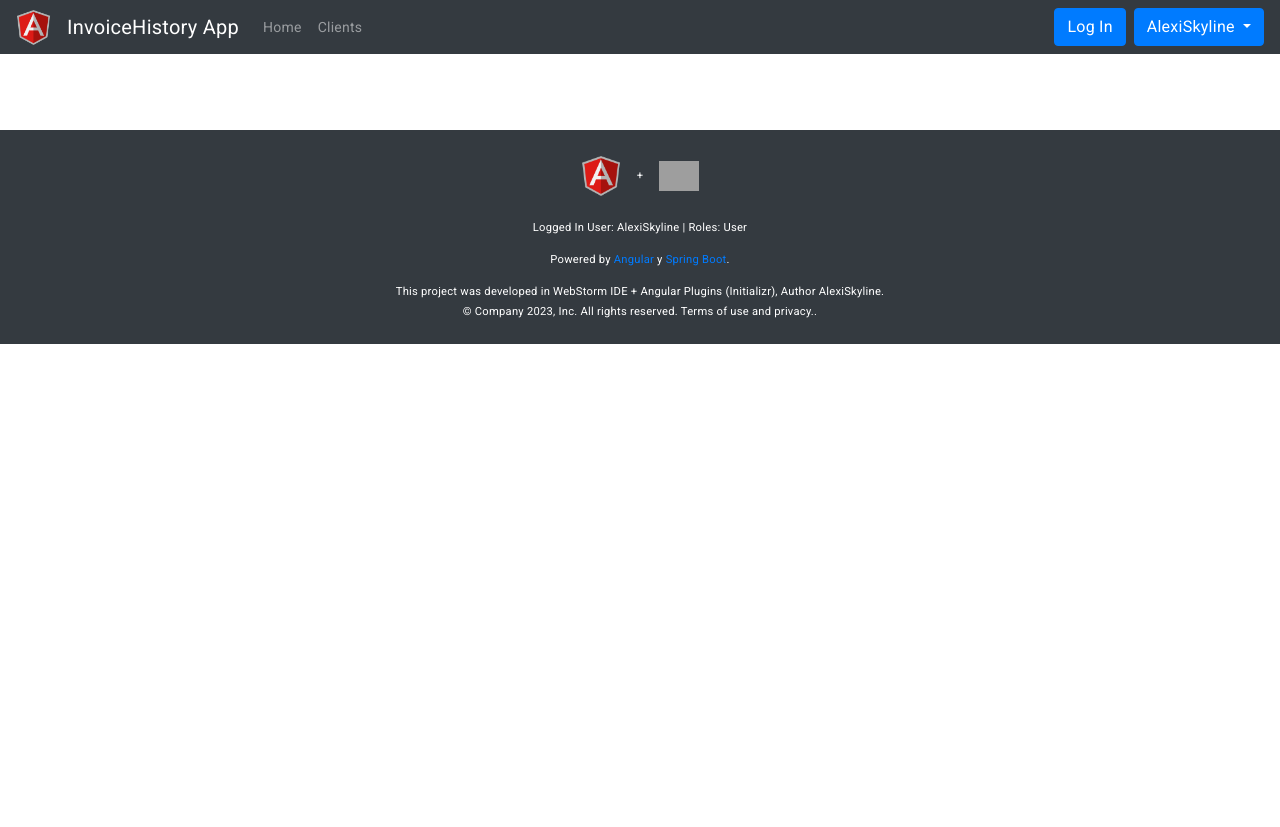
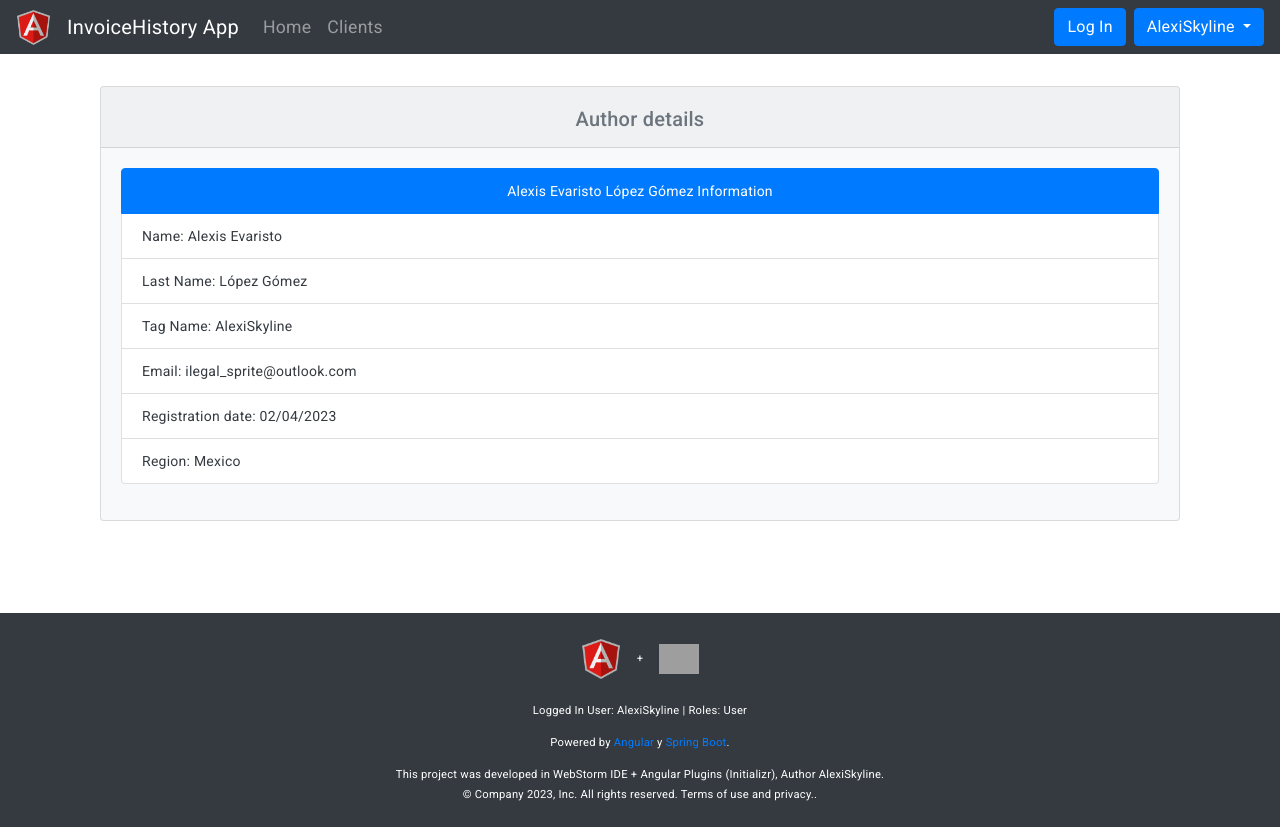
Before and after one commit to AlexEvLpzG/Invoice-History-Frond-End, an Angular app: page / in a window 1280 px wide. Before the commit the page ends 800 px from the top, so only its background shows below. Built offline with nearby package versions, Linux system fonts and the light colour scheme; grey boxes are pictures that could not be loaded.

Commit message:
added Home Component

```diff
--- a/src/app/app.module.ts
+++ b/src/app/app.module.ts
@@ -21,8 +21,10 @@ import { CurrencyMexPipePipe } from './pipe/currency-mex-pipe.pipe';
 import { InvoiceInfoComponent } from './pages/invoice/invoice-info/invoice-info.component';
 import { InvoiceFormComponent } from './pages/invoice/invoice-form/invoice-form.component';
 import { BrowserAnimationsModule } from '@angular/platform-browser/animations';
+import { HomeComponent } from './pages/home/home/home.component';
 
 const routes: Routes = [
+    {path: '', component: HomeComponent},
     {path: 'client-list', component: ClientListComponent},
     {path: 'client-list/page/:page', component: ClientListComponent},
     {path: 'client-form', component: ClientFormComponent},
@@ -44,7 +46,8 @@ const routes: Routes = [
           ClientInfoComponent,
           CurrencyMexPipePipe,
           InvoiceInfoComponent,
-          InvoiceFormComponent
+          InvoiceFormComponent,
+          HomeComponent
     ],
     imports: [
         BrowserModule,
--- a/src/app/component/header/header.component.html
+++ b/src/app/component/header/header.component.html
@@ -15,11 +15,11 @@
     <div class="collapse navbar-collapse" id="navbarSupportedContent">
         <ul class="navbar-nav mr-auto">
             <li class="nav-item">
-                <a class="nav-link" href="#">Home <span class="sr-only">(current)</span></a>
+                <a class="nav-link" style="font-size: 1.1rem;" href="/">Home <span class="sr-only">(current)</span></a>
             </li>
 
             <li class="nav-item">
-                <a class="nav-link" routerLink="/client-list">Clients</a>
+                <a class="nav-link" style="font-size: 1.1rem;" routerLink="/client-list">Clients</a>
             </li>
         </ul>
 
--- a/src/app/pages/client/client-form/client-form.component.html
+++ b/src/app/pages/client/client-form/client-form.component.html
@@ -1,6 +1,6 @@
 <div class="card w-75 d-flex mx-auto mt-4">
     <div class="card-header">
-        <h5 class="mt-1 text-center text-secondary">{{ title }}</h5>
+        <h2 class="mt-1 mb-0 text-center text-secondary">{{ title }}</h2>
     </div>
 
     <div class="card-body">
--- a/src/app/pages/client/client-info/client-info.component.html
+++ b/src/app/pages/client/client-info/client-info.component.html
@@ -1,6 +1,8 @@
 <div class="container py-4">
     <div class="card bg-light">
-        <div class="card-header text-center">Client details</div>
+        <div class="card-header text-center">
+            <h2 class="mt-1 mb-0 text-center text-secondary">Client details</h2>
+        </div>
 
         <div class="card-body">
             <ul class="list-group">
@@ -19,7 +21,7 @@
             </button>
 
             <div>
-                <div *ngIf="client.invoiceList.length == 0" class="alert alert-warning my-4">
+                <div *ngIf="client.invoiceList.length == 0" class="alert alert-info my-4">
                     No invoices assigned to the customer {{ client.name }} {{ client.lastName }}
                 </div>
             </div>
--- a/src/app/pages/client/client-list/client-list.component.html
+++ b/src/app/pages/client/client-list/client-list.component.html
@@ -2,7 +2,7 @@
 
 <div class="card mt-4">
     <div class="card-header text-center">
-        <h5 class="mt-1 text-secondary">Client List</h5>
+        <h2 class="mt-1 mb-0 text-secondary">Client List</h2>
     </div>
 
     <div class="card-body text-dark">
@@ -10,7 +10,7 @@
             <button class="btn btn-rounded btn-success" type="button" [routerLink] = "['/client-form']">Create client</button>
         </div>
 
-        <div *ngIf="clientList.length == 0" class="alert alert-warning">
+        <div *ngIf="clientList.length == 0" class="alert alert-info">
             No records in the database
         </div>
 
@@ -44,7 +44,7 @@
                     <td>{{ client.createAt | date: "EEEE dd MMMM yyyy" }}</td>
                     <td>
                         <div class="btn-group btn-group-sm m-1 border-0">
-                            <button type="button" class="btn btn-success" [routerLink]="'/invoice-form/' + client.id">>
+                            <button type="button" class="btn btn-success" [routerLink]="'/invoice-form/' + client.id">
                                 Add Invoice
                             </button>
                             <button type="button" class="btn btn-primary" [routerLink]="'/client-form/' + client.id">
--- a/src/app/pages/client/client-modal/client-modal.component.html
+++ b/src/app/pages/client/client-modal/client-modal.component.html
@@ -3,7 +3,7 @@
         <div class="modal-dialog modal-lg" role="document">
             <div class="modal-content">
                 <div class="modal-header">
-                    <h5>{{ title }}</h5>
+                    <h2 class="mt-1 mb-0  ml-3 text-secondary">{{ title }}</h2>
 
                     <button
                         (click)="closeModal()"
--- /dev/null
+++ b/src/app/pages/home/home/home.component.html
@@ -0,0 +1,21 @@
+<div class="container py-4">
+    <div class="card bg-light">
+        <div class="card-header text-center">
+            <h2 class="mt-1 mb-0 text-center text-secondary">Author details</h2>
+        </div>
+
+        <div class="card-body">
+            <ul class="list-group">
+                <ul class="list-group text-dark mb-3">
+                    <li class="list-group-item active text-center">{{ author.name }} {{ author.lastName }} Information</li>
+                    <li class="list-group-item">Name: {{ author.name }}</li>
+                    <li class="list-group-item">Last Name: {{ author.lastName }}</li>
+                    <li class="list-group-item">Tag Name: {{ author.tagName }}</li>
+                    <li class="list-group-item">Email: ilegal_sprite@outlook.com</li>
+                    <li class="list-group-item">Registration date: 02/04/2023</li>
+                    <li class="list-group-item">Region: Mexico</li>
+                </ul>
+            </ul>
+        </div>
+    </div>
+</div>
--- /dev/null
+++ b/src/app/pages/home/home/home.component.ts
@@ -0,0 +1,14 @@
+import { Component } from '@angular/core';
+import Author from "../../../shared/global.types";
+
+@Component({
+      selector: 'app-home',
+      templateUrl: './home.component.html',
+})
+export class HomeComponent {
+    public author: Author = {
+        name: 'Alexis Evaristo',
+        lastName: 'López Gómez',
+        tagName: 'AlexiSkyline'
+    }
+}
--- a/src/app/pages/invoice/invoice-form/invoice-form.component.html
+++ b/src/app/pages/invoice/invoice-form/invoice-form.component.html
@@ -1,6 +1,6 @@
 <div class="card bg-light">
     <div class="card-header">
-        {{ title }}: {{ invoice.description }}
+        <h2 class="mt-1 mb-0  ml-3 text-secondary">{{ title }}: {{ invoice.description }}</h2>
     </div>
 
     <div class="card-body">
--- a/src/app/pages/invoice/invoice-info/invoice-info.component.html
+++ b/src/app/pages/invoice/invoice-info/invoice-info.component.html
@@ -1,6 +1,6 @@
 <div class="card bg-light">
     <div class="card-header">
-        {{ title }}: {{ invoice.description }}
+        <h2 class="mt-1 mb-0  ml-3 text-secondary">{{ title }}: {{ invoice.description }}</h2>
     </div>
 
     <div class="card-body">
```
